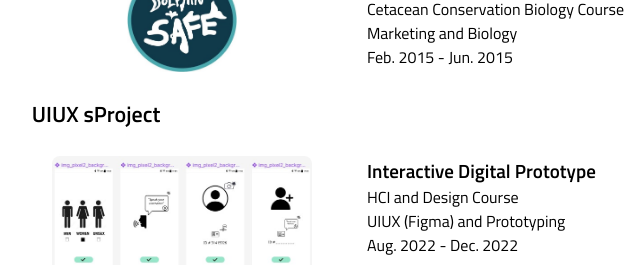
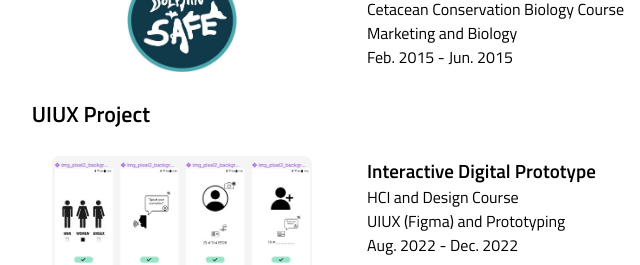
Before and after one commit to kaiicheng/business, a plain HTML site: page index.html in a window 1280 px wide. Shown: the part 970-1235 px from the top of the page, 113-753 px from the left. Drawn offline with Linux system fonts and the light colour scheme; a script that the page names is missing.

Commit message:
Update index.html

```diff
--- a/index.html
+++ b/index.html
@@ -199,7 +199,7 @@
 
 <!-- UIUX Project -->
 <table width="100%" align="center" border="0" cellspacing="0" cellpadding="10">
-  <tr><td><sectionheading>&nbsp;&nbsp;UIUX sProject</sectionheading></td></tr>
+  <tr><td><sectionheading>&nbsp;&nbsp;UIUX Project</sectionheading></td></tr>
 </table>
 
 <table width="100%" align="center" border="0" cellspacing="0" cellpadding="15">
```
